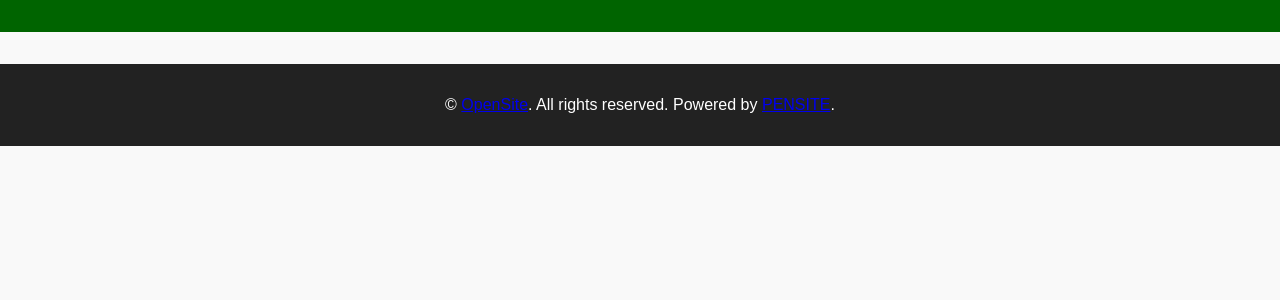
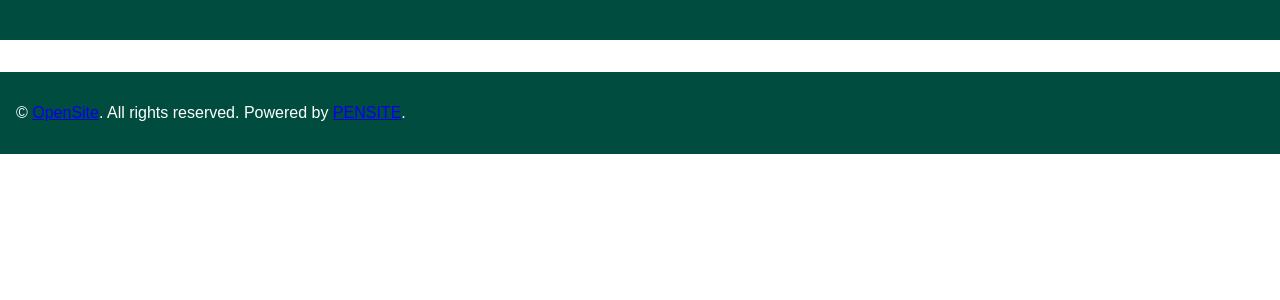
Before and after one commit to azmusweb/sarjana.web.id, a PHP site: page / in a window 1280 px wide. Shown: the top 300 px of the page. Run offline with PHP 8.4, Linux system fonts and the light colour scheme.

Commit message:
Update style.css

```diff
--- a/style.css
+++ b/style.css
@@ -1,25 +1,21 @@
 body {
-  font-family: Arial, sans-serif;
   margin: 0;
-  padding: 0;
-  background: #f9f9f9;
+  font-family: sans-serif;
+  background: #fff;
+  color: #222;
 }
-header {
-  background: #006400;
-  color: white;
-  padding: 1em;
+header, footer {
+  background: #004d40;
+  color: #fff;
+  padding: 1rem;
 }
-nav a {
-  margin: 0 10px;
-  color: white;
-  text-decoration: none;
+.logo {
+  font-size: 1.5rem;
+  font-weight: bold;
+}
+nav {
+  margin-top: 0.5rem;
 }
 main {
-  padding: 1em;
+  padding: 1rem;
 }
-footer {
-  background: #222;
-  color: white;
-  text-align: center;
-  padding: 1em;
-}
```
